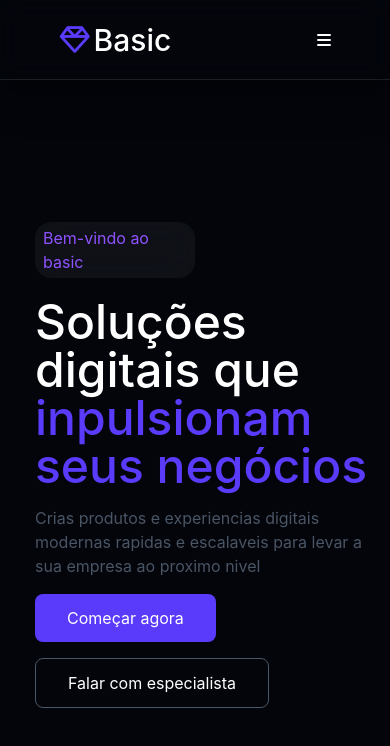
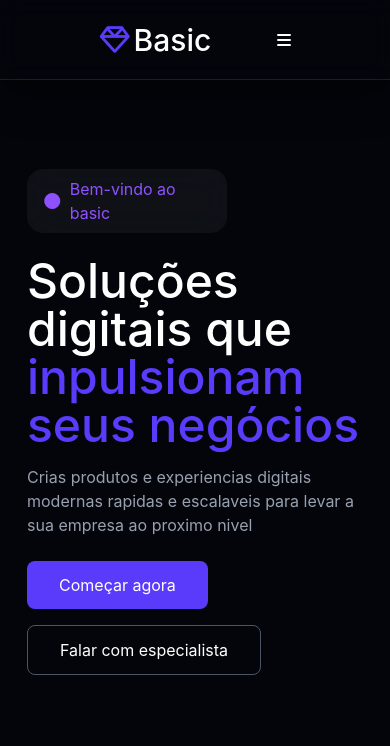
Before and after one commit to abnerdejesus11/Landing_page_premium, a website built with Vite: page Landing-page/index.html in a window 390 px wide. Built offline with nearby package versions, Linux system fonts and the light colour scheme.

Commit message:
hero-section-responsiva

```diff
--- a/Landing-page/index.html
+++ b/Landing-page/index.html
@@ -7,8 +7,8 @@
     <title>landing-page</title>
   </head>
   <body>
-    <div class="bg-[#03050B] w-screen h-screen flex items-center justify-center gap-10 flex-col-reverse lg:flex-col-reverse md:flex-col-reverse sm:flex-col-reverse xl:flex-row 2xl:flex-row">
-      <nav class="text-white w-full h-20  flex items-center justify-between px-14 backdrop-blur-md border-b border-white/10 shadow-[0_10px_40px_rgba(0,0,0,0.6)] fixed top-0 left-0">
+    <div class="bg-[#03050B] w-screen h-screen flex items-center justify-center xl:gap-35 flex-col-reverse lg:flex-col-reverse md:flex-col-reverse sm:flex-col-reverse xl:flex-row 2xl:flex-row lg:gap-20 md:gap-20 sm:gap-20">
+      <nav class="text-white w-full h-20  flex items-center justify-between px-24 backdrop-blur-md border-b border-white/10 shadow-[0_10px_40px_rgba(0,0,0,0.6)] fixed top-0 left-0">
         <p class="text-3xl font-medium"><i class="fa-regular fa-gem text-[#5B3BFB]"></i>Basic</p>
         <ul class=" hidden -flexsm:hidden md:hidden lg:hidden xl:flex">
           <li class="px-3">Inicio</li>
@@ -25,10 +25,10 @@
           <i class="fa-solid fa-bars"></i>
         </div>
       </nav>
-      <div class="text-white xl:w-110 xl:h-90 lg:w-110 lg:h-90 md:w-110 md:h-90 sm:w-110 sm:h-90 w-90 h-100 pl-5">
-        <div class="text-violet-500 bg-blur w-40 backdrop-blur-lg bg-white/5 py-1 px-2 rounded-2xl">Bem-vindo ao basic</div>
-        <h1 class="text-5xl text-white font-medium mt-5 mb-4">Soluções digitais que <span class="text-[#5B3BFB]">inpulsionam seus negócios</span></h1>
-        <p  class="text-gray-600 mb-4">Crias produtos e experiencias digitais modernas rapidas e escalaveis para levar a sua empresa ao proximo nivel</p>
+      <div class="text-white xl:w-110 xl:h-90 xl:text-left lg:w-130 lg:h-90 lg:text-center md:w-130 md:h-90 md:text-center sm:w-130 sm:h-90 w-90 sm:text-center h-auto pl-3 ">
+        <div class="text-violet-500 bg-blur w-50 backdrop-blur-lg bg-white/5 py-2 px-4 rounded-2xl flex items-center justify-center gap-2 xl:mx-0 lg:mx-auto md:mx-auto sm:mx-auto"><i class="fa-solid fa-circle "></i>Bem-vindo ao basic</div>
+        <h1 class="text-5xl text-white font-medium mt-6 mb-4">Soluções digitais que <span class="text-[#5B3BFB]">inpulsionam seus negócios</span></h1>
+        <p  class="text-gray-400 mb-6">Crias produtos e experiencias digitais modernas rapidas e escalaveis para levar a sua empresa ao proximo nivel</p>
         <div>
              <button class="px-8 py-3 bg-[#5B3BFB] rounded-lg mr-1 mb-4">Começar agora</button>
              <button class="px-8 py-3 border border-gray-600 rounded-lg">Falar com especialista</button>
@@ -37,13 +37,13 @@
         </div>
 
       </div>
-      <div class="xl:w-120 xl:h-90 lg:w-120 lg:h-90 md:w-110 h-90 sm:w-100 sm:h-90 hidden sm:block md:block lg:block xl:block 2xl:block">
-        <img src="assests/img/ChatGPT_Image_21_de_mai._de_2026__02_55_13-removebg-preview.png" alt="" class="w-full h-full object-cover xl:block lg:block md:block sm:block hidden">
+      <div class=" bg-[url('assests/img/4.png')] bg-center bg-no-repeat object-cover xl:w-130 xl:h-100 lg:w-130 lg:h-90 md:w-130 h-90 sm:w-130 sm:h-90 hidden sm:block md:block lg:block xl:block 2xl:block border">
+        <!-- <img src="assests/img/ChatGPT_Image_21_de_mai._de_2026__02_55_13-removebg-preview.png" alt="" class="w-full h-full object-cover xl:block lg:block md:block sm:block hidden"> -->
+
 
       </div>
 
     </div>
-
     <script type="module" src="/src/main.js"></script>
   </body>
 </html>
```
Also changed, not shown: Landing-page/assests/img/4.png (added), Landing-page/assests/img/ChatGPT_Image_21_de_mai._de_2026__02_55_13-removebg-preview.png (deleted).
